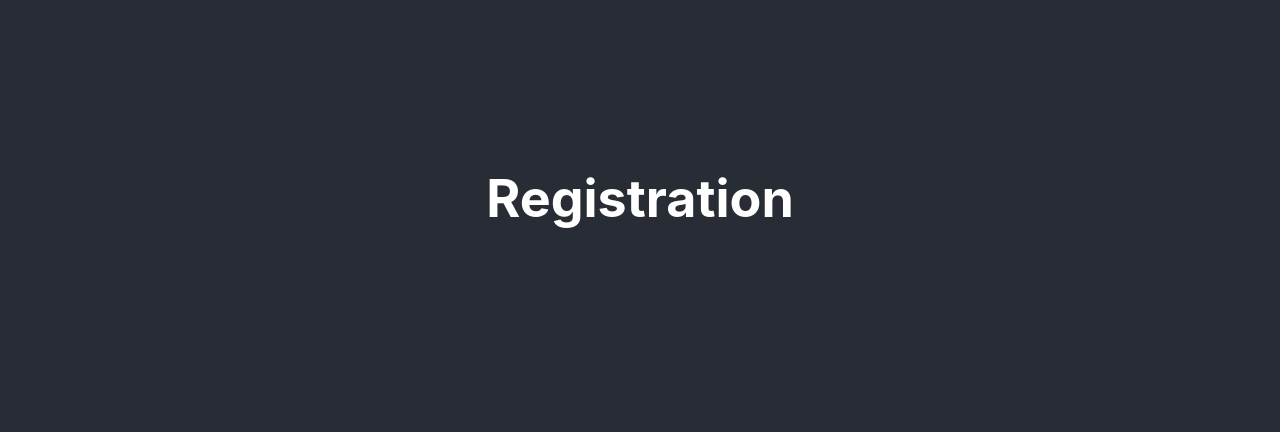
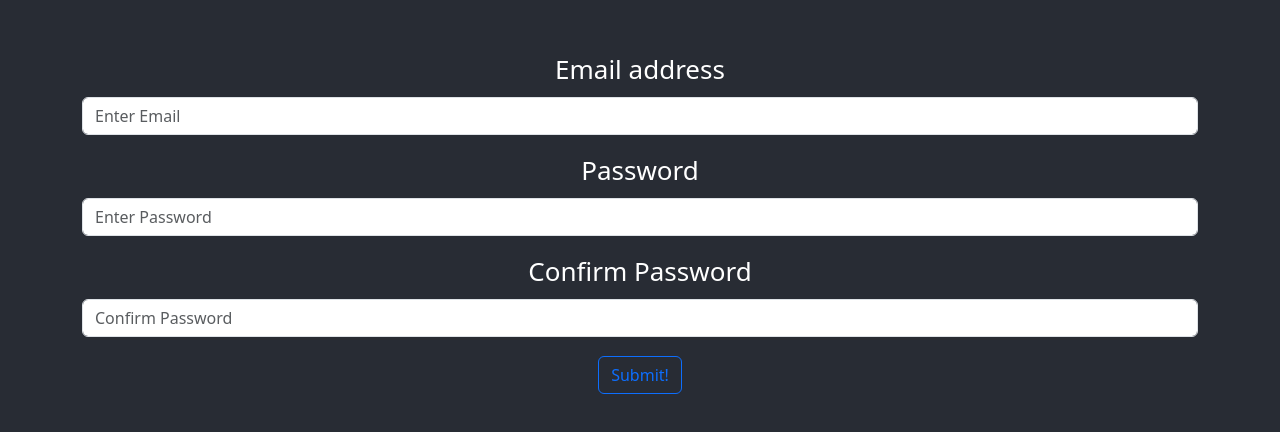
Before and after one commit to Phearakbothbunna/JPN-Electronics-Marketplace, a React (Create React App) app in the folder JPN-Electronics-Marketplace/src/main/frontend/: page /register in a window 1280 px wide. Shown: the part 202-634 px from the top of the page. Built offline with nearby package versions, Linux system fonts and the light colour scheme.

Commit message:
Login/Registration form
Used react bootstrap for the login/register forms

```diff
--- a/JPN-Electronics-Marketplace/src/main/frontend/src/Login.js
+++ b/JPN-Electronics-Marketplace/src/main/frontend/src/Login.js
@@ -1,14 +1,36 @@
 import React from "react";
 import {Link} from "react-router-dom";
 import { Container, Form, Button } from "react-bootstrap";
+import 'bootstrap/dist/css/bootstrap.min.css'
+import './Login.css'
 
 
 function Login() {
     return (
-        <div>
-            <p>LOGIN PAGE</p>
-            <Link to="/register">Click here to register!</Link>
-        </div>
+
+        <Container className="mt-5">
+            <Form className="login_form" >
+
+                <Form.Group className="mb-3" controlId="formBasicEmail">
+                    <Form.Label style={{color: "white"}}>Email address</Form.Label>
+                    <Form.Control type="text" name="email" placeholder="Enter Email" />
+                </Form.Group>
+
+                <Form.Group className="mb-3" controlId="formBasicPassword">
+                    <Form.Label  style={{color: "white"}}>Password</Form.Label>
+                    <Form.Control type="password" name="password" placeholder="Enter Password" />
+                </Form.Group>
+
+                <Button className="btn_login" variant="primary" type="submit">
+                    Login
+                </Button>
+            </Form>
+
+            <div className="d-flex justify-content-center mt-3">
+                <Link to="/register" className="btn btn-secondary mr-2">Register</Link>
+            </div>
+        </Container>
+
     );
 }
 
--- a/JPN-Electronics-Marketplace/src/main/frontend/src/Register.js
+++ b/JPN-Electronics-Marketplace/src/main/frontend/src/Register.js
@@ -5,9 +5,35 @@ import { Container, Form, Button } from "react-bootstrap";
 
 function Register() {
     return (
-        <h1>Registration</h1>
 
-    );
+        <Container className="mt-5">
+            <Form className="login_form" >
+
+                <Form.Group className="mb-3" controlId="formBasicEmail">
+                    <Form.Label style={{color: "white"}}>Email address</Form.Label>
+                    <Form.Control type="text" name="email" placeholder="Enter Email" />
+                </Form.Group>
+
+                <Form.Group className="mb-3" controlId="formBasicPassword">
+                    <Form.Label  style={{color: "white"}}>Password</Form.Label>
+                    <Form.Control type="password" name="password" placeholder="Enter Password" />
+                </Form.Group>
+
+                <Form.Group className="mb-3" controlId="formBasicPassword">
+                    <Form.Label  style={{color: "white"}}>Confirm Password</Form.Label>
+                    <Form.Control type="password" name="password" placeholder="Confirm Password" />
+                </Form.Group>
+
+                <Link to="/">
+                    <Button className="btn_register" variant="outline-primary" type="submit">
+                        Submit!
+                    </Button>
+                </Link>
+            </Form>
+        </Container>
+
+
+);
 }
 
 export default Register;
```
Also changed, not shown: JPN-Electronics-Marketplace/src/main/frontend/src/Login.css (added).
